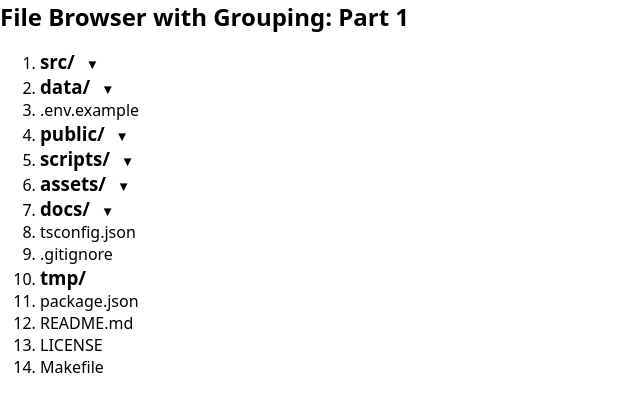
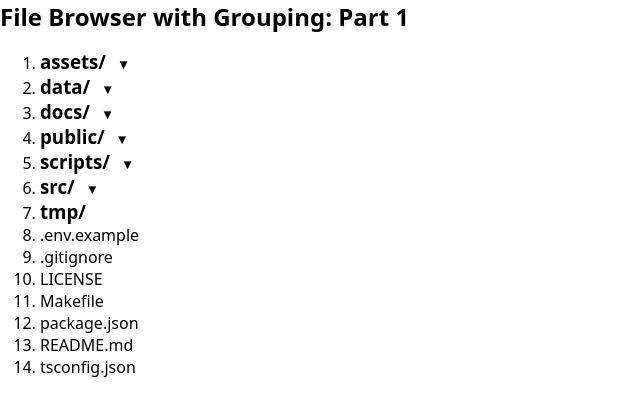
Before and after one commit to Joha99/frontend-systems-design, a React (Vite) app: page / in a window 1280 px wide. Shown: the top 416 px of the page, without its empty margins (0-640 px from the left). Built offline with nearby package versions, Linux system fonts and the light colour scheme.

Commit message:
implement sorting

```diff
--- a/src/file-grouping/Part1BuildTree.tsx
+++ b/src/file-grouping/Part1BuildTree.tsx
@@ -45,16 +45,36 @@ interface TreeNode extends FileEntry {
 }
 type EntryMap = Record<TreeNode["id"], TreeNode>;
 
-const Entry = ({ node, entries }: { node: TreeNode; entries: EntryMap }) => {
+const getSortedChildren = (
+  id: TreeNode["id"],
+  entries: EntryMap,
+): TreeNode["id"][] => {
+  const node = entries[id];
+  const childrenIds = [...node.children];
+  const folders = childrenIds
+    .filter((id) => entries[id].type === "folder")
+    .sort((a, b) => entries[a].path.localeCompare(entries[b].path));
+  const files = childrenIds
+    .filter((id) => entries[id].type === "file")
+    .sort((a, b) => entries[a].path.localeCompare(entries[b].path));
+
+  return [...folders, ...files];
+};
+
+const Entry = ({ id, entries }: { id: TreeNode["id"]; entries: EntryMap }) => {
   const [open, setOpen] = useState<boolean>(false);
 
   const onClick = () => {
     setOpen((prev) => !prev);
   };
 
+  const node = entries[id];
+
   if (node.children.size === 0) {
     return <li>{node.type === "folder" ? <h3>{node.path}</h3> : node.path}</li>;
   }
+
+  const sortedChildren = getSortedChildren(id, entries);
 
   return (
     <li>
@@ -63,8 +83,8 @@ const Entry = ({ node, entries }: { node: TreeNode; entries: EntryMap }) => {
       </h3>
       {open && (
         <ul>
-          {[...node.children].map((id) => {
-            return <Entry key={id} node={entries[id]} entries={entries} />;
+          {sortedChildren.map((id) => {
+            return <Entry key={id} id={id} entries={entries} />;
           })}
         </ul>
       )}
@@ -164,16 +184,14 @@ export const Part1BuildTree = () => {
     return null;
   }
 
-  const rootLevelChildren = [...entries[rootId].children];
+  const sortedChildren = getSortedChildren(rootId, entries);
 
   return (
     <div>
       <h2>File Browser with Grouping: Part 1</h2>
       <ol>
-        {rootLevelChildren.map((childId) => {
-          return (
-            <Entry key={childId} node={entries[childId]} entries={entries} />
-          );
+        {sortedChildren.map((id) => {
+          return <Entry key={id} id={id} entries={entries} />;
         })}
       </ol>
     </div>
```
